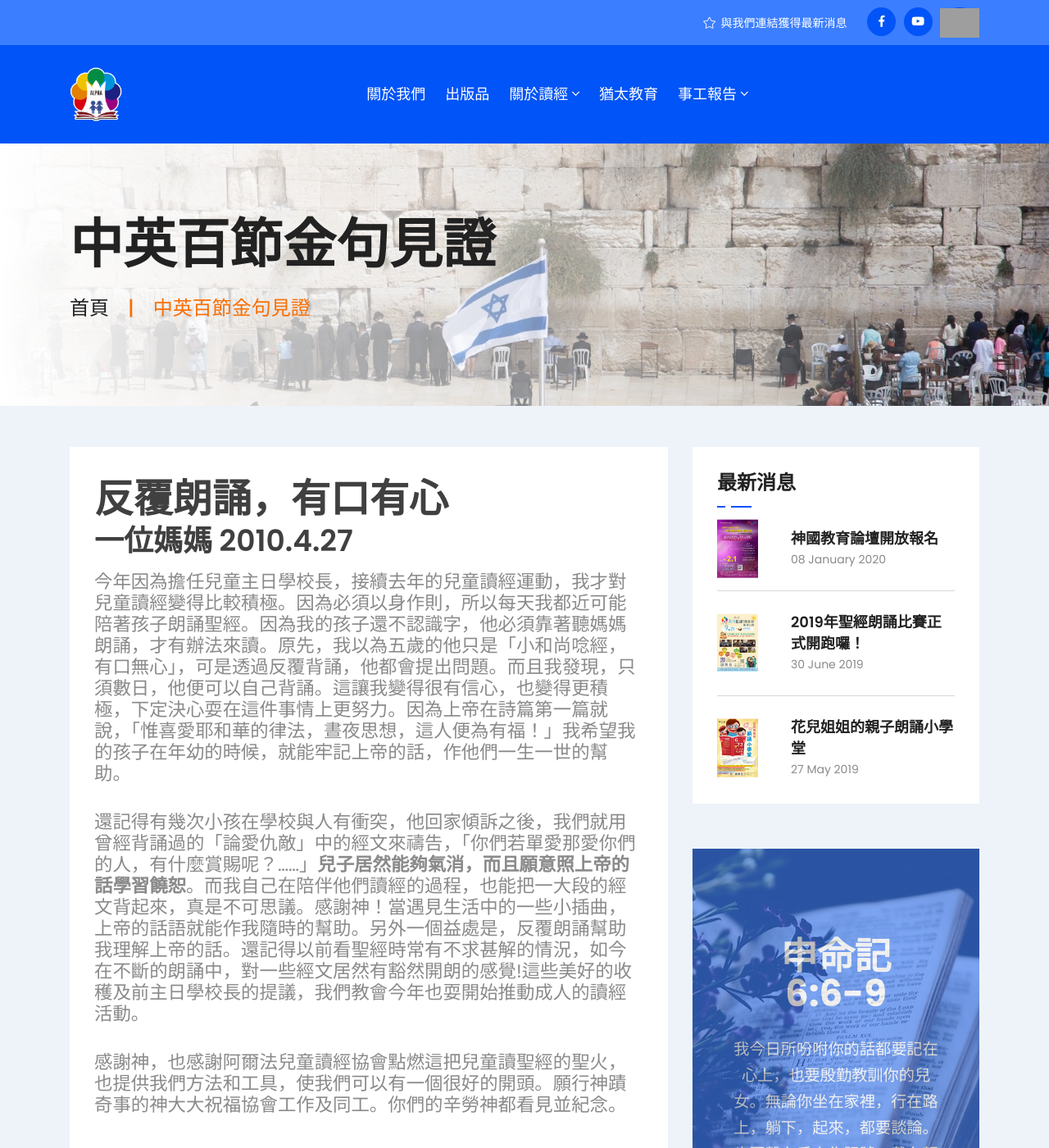
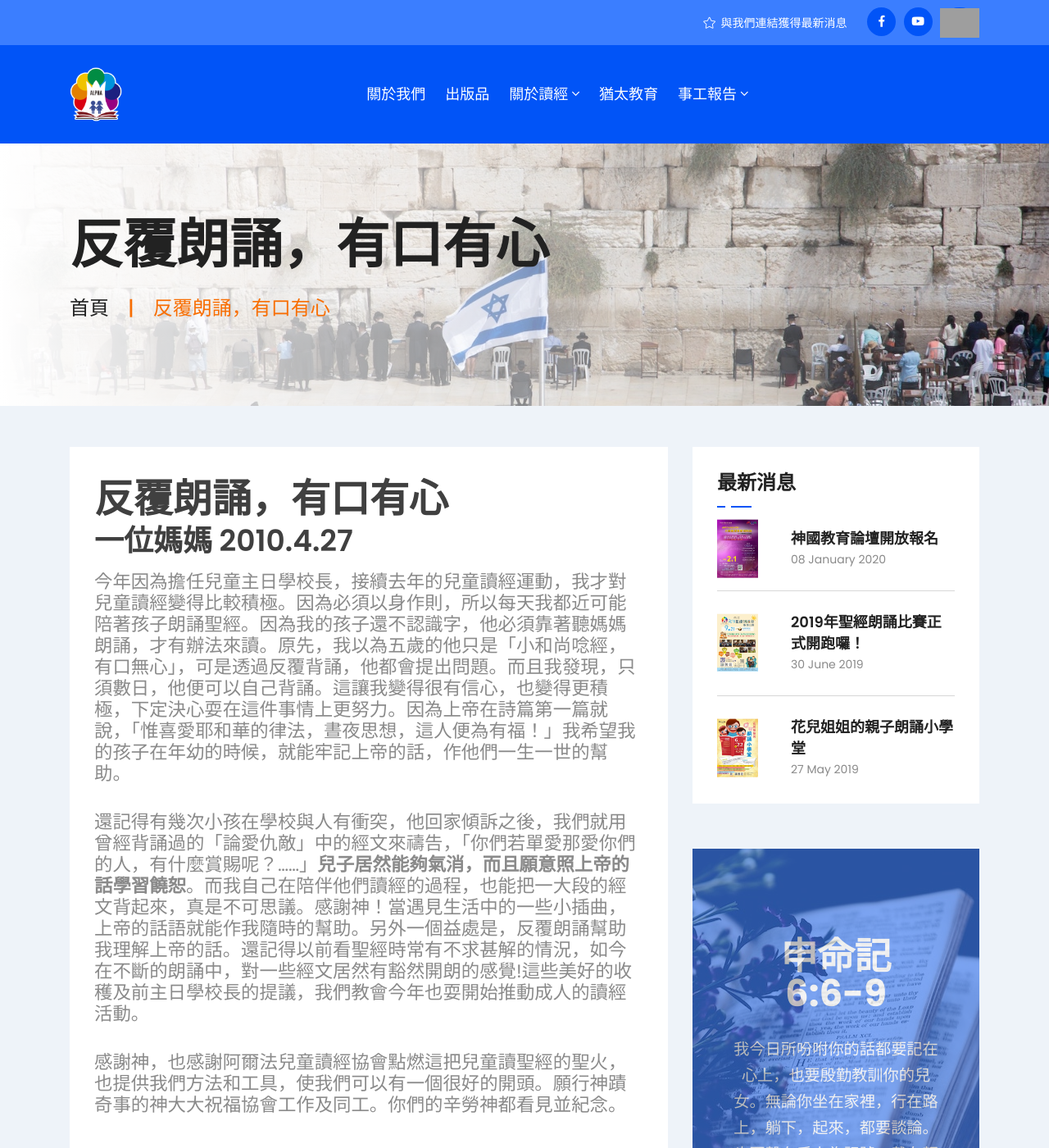
Before and after one commit to alpha6309/website, a Jekyll site: the page built from _testimony/反覆朗誦，有口有心.md, in a window 1280 px wide and 1400 px high. Shown: the whole window at 82% size. Built offline with Jekyll 4.4.1, drawn with Linux system fonts in a browser that asks for light colours; grey boxes are pictures that could not be loaded.

Commit message:
Update 反覆朗誦，有口有心.md

```diff
--- a/_testimony/反覆朗誦，有口有心.md
+++ b/_testimony/反覆朗誦，有口有心.md
@@ -1,7 +1,7 @@
 ---
 layout: post
-title: "中英百節金句見證"
-date: 2010-04-27 00:00:00 +0800
+title: "反覆朗誦，有口有心"
+date: 2013-10-07 00:00:00 +0800
 ---
 # 反覆朗誦，有口有心
 
```
